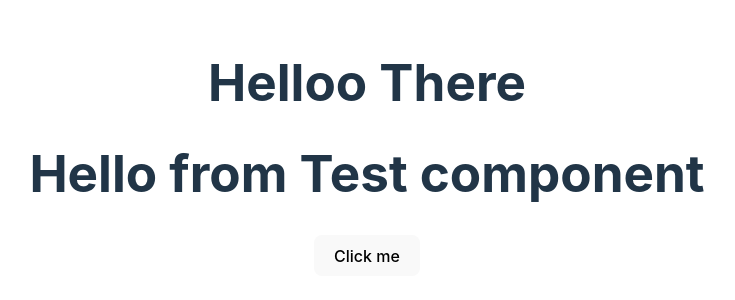
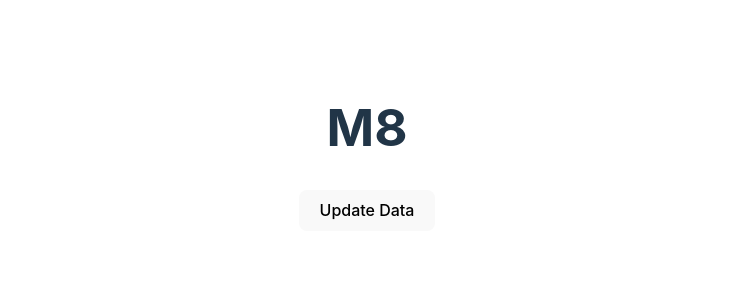
Before and after one commit to Bhanu-Partap/react-learnings-with-vite, a React (Vite) app in the folder my-first-react-app/: page / in a window 1280 px wide. Shown: the part 252-552 px from the top of the page, without its empty margins (273-1008 px from the left). Built offline with nearby package versions, Linux system fonts and the light colour scheme.

Commit message:
Usestate usage

```diff
--- a/my-first-react-app/src/App.jsx
+++ b/my-first-react-app/src/App.jsx
@@ -1,13 +1,19 @@
 import './App.css'
-import Test from './Components/Test'
+import { useState } from 'react'
+// import Test from './Components/Test'
 
 
 function App() {
+  const [data, setData] = useState("M8")
+  function updateDate(){
+    setData("BMW M8")
+  }
 
   return (
     <>
-      <h1>Helloo There</h1>
-      <Test />
+      <h1>{data}</h1>
+      <button onClick={updateDate}>Update Data </button>
+      {/* <Test /> */}
     </>
   )
 }
```
